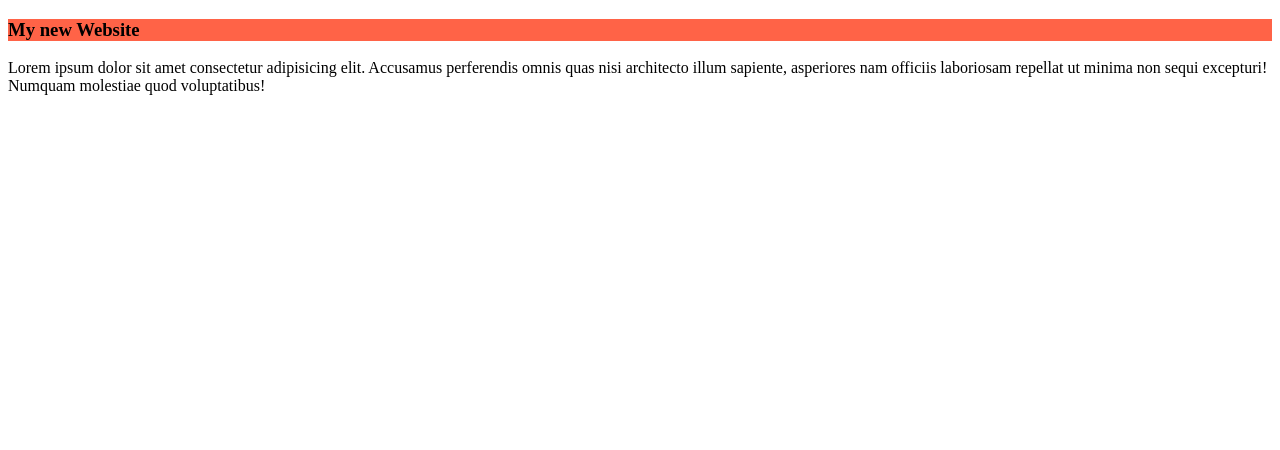
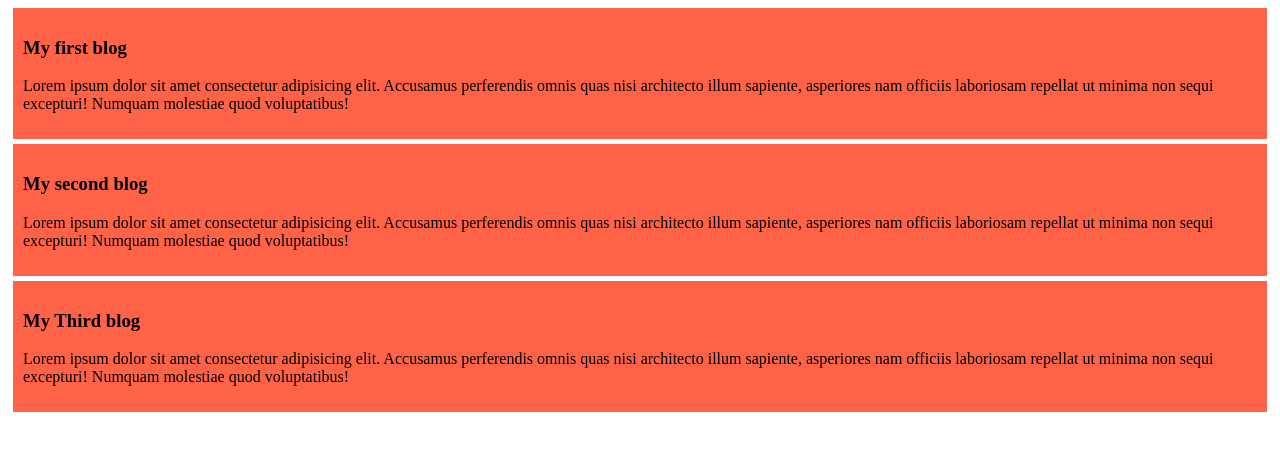
Before and after one commit to HM-Noman/My-new-website, a plain HTML site: page Index.html in a window 1280 px wide. Drawn offline with Linux system fonts and the light colour scheme.

Commit message:
added the second and third blog

```diff
--- a/Index.html
+++ b/Index.html
@@ -8,8 +8,16 @@
 </head>
 <body>
   <div>
-    <h3>My new Website</h3>
+    <h3>My first blog</h3>
+    <p>Lorem ipsum dolor sit amet consectetur adipisicing elit. Accusamus perferendis omnis quas nisi architecto illum sapiente, asperiores nam officiis laboriosam repellat ut minima non sequi excepturi! Numquam molestiae quod voluptatibus!</p>
   </div>
-  <p>Lorem ipsum dolor sit amet consectetur adipisicing elit. Accusamus perferendis omnis quas nisi architecto illum sapiente, asperiores nam officiis laboriosam repellat ut minima non sequi excepturi! Numquam molestiae quod voluptatibus!</p>
+  <div>
+    <h3>My second blog</h3>
+    <p>Lorem ipsum dolor sit amet consectetur adipisicing elit. Accusamus perferendis omnis quas nisi architecto illum sapiente, asperiores nam officiis laboriosam repellat ut minima non sequi excepturi! Numquam molestiae quod voluptatibus!</p>
+  </div>
+  <div>
+    <h3>My Third blog</h3>
+    <p>Lorem ipsum dolor sit amet consectetur adipisicing elit. Accusamus perferendis omnis quas nisi architecto illum sapiente, asperiores nam officiis laboriosam repellat ut minima non sequi excepturi! Numquam molestiae quod voluptatibus!</p>
+  </div>
 </body>
 </html>
--- a/Style/Blog.css
+++ b/Style/Blog.css
@@ -1,3 +1,5 @@
 div {
   background-color: tomato;
+  padding: 10px;
+  margin: 5px;
 }
```
